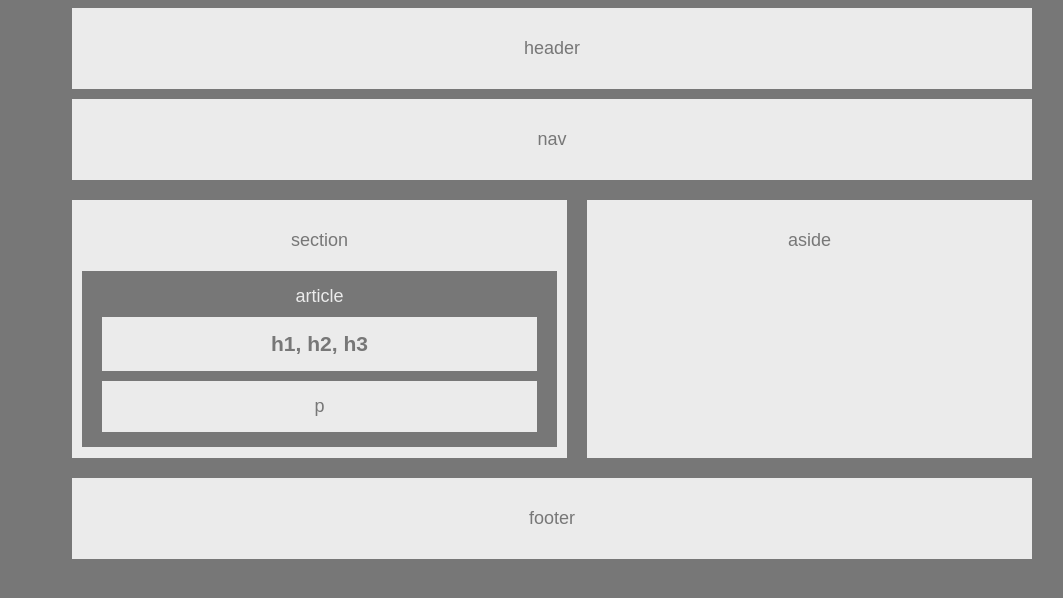
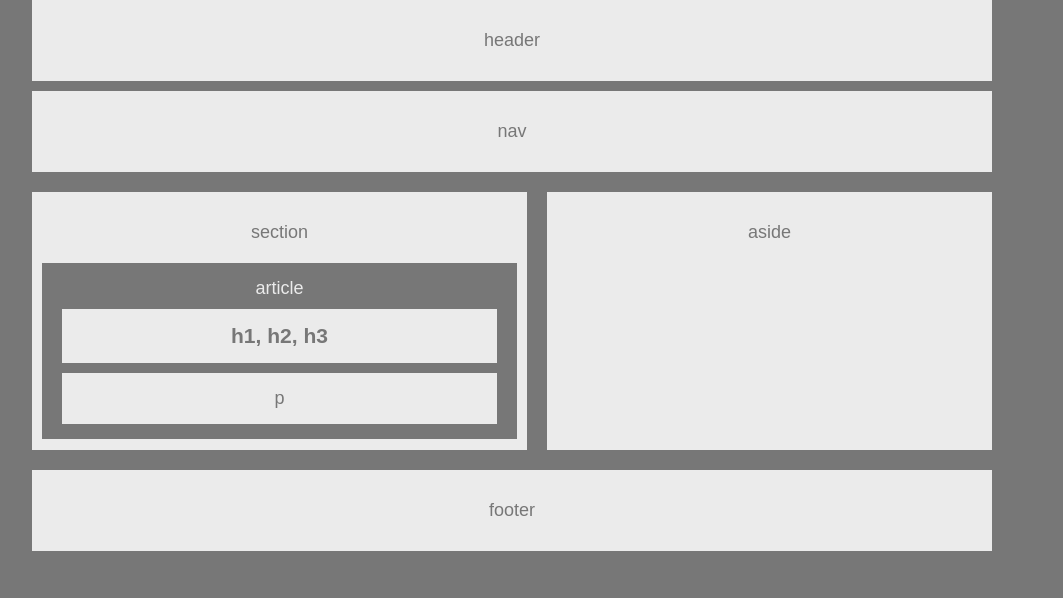
Before and after one commit to amandalragone/HW-Wireframe, a plain HTML site: page index.html in a window 1280 px wide. Shown: the whole page, without its empty margins (128-1191 px from the left). Drawn offline with Linux system fonts and the light colour scheme.

Commit message:
Corrected the margin to 'auto'.

```diff
--- a/style.css
+++ b/style.css
@@ -8,7 +8,7 @@ body {
     background: #777;
     width: 960px;
     font-size: 18px;
-    margin-left: 200px;
+    margin: auto;
 }
 
 header, nav, section, aside, footer {
```
